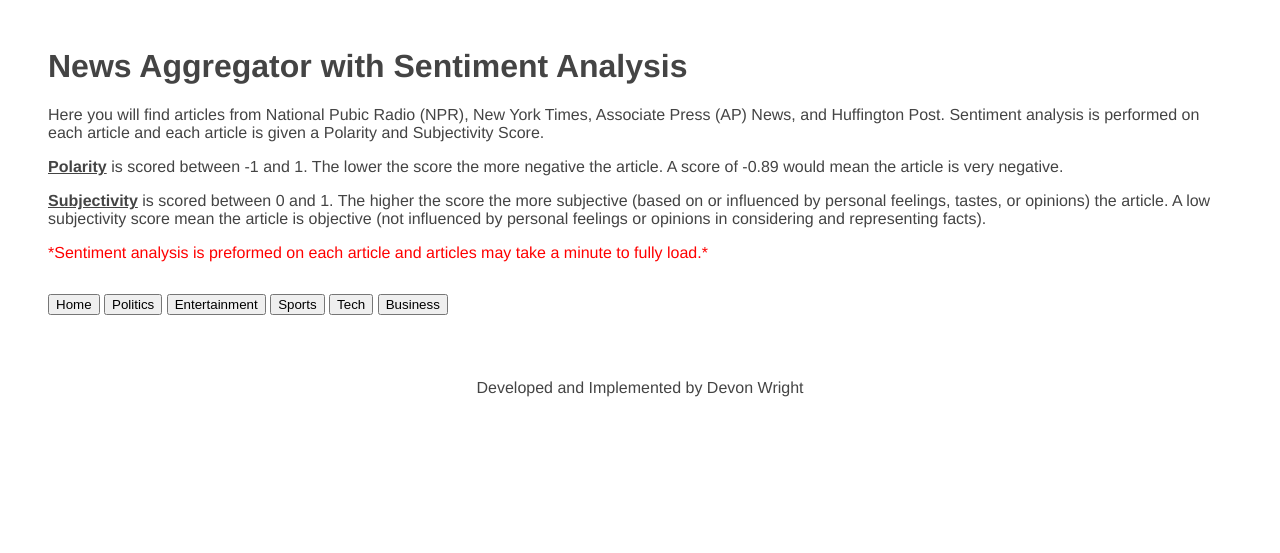
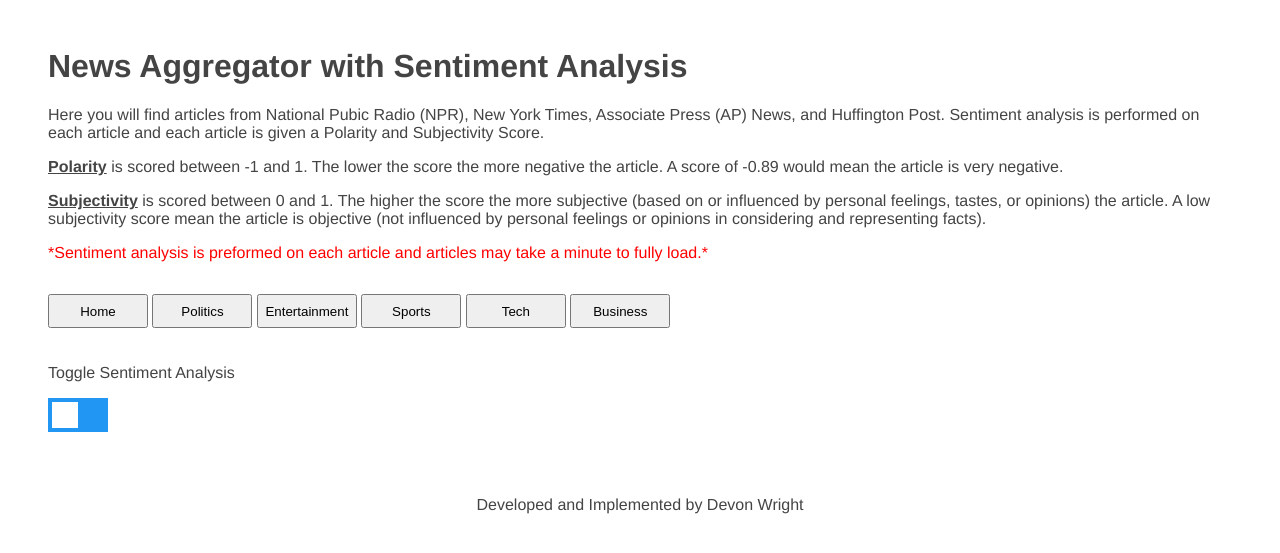
Before and after one commit to DevonWright/news_aggregator, a Flask app: page / in a window 1280 px wide. Shown: the top 553 px of the page. Run offline with Flask 2, Linux system fonts and the light colour scheme.

Commit message:
added toggle switch

```diff
--- a/app.py
+++ b/app.py
@@ -10,10 +10,17 @@
 @app.route('/news', methods=['POST', 'GET'])
 def news():
     key = request.form['key']
+
+    #Toggle is opposite of what appears on screen
+    if request.form.get('sentiment') == "on":
+        sentiment = "off"
+    else:
+        sentiment = "on"
+
     if key == "Home":
         return redirect('/')
-    articles = web_scraping.get_articles(key)
-    return render_template('news.html', articles=articles)
+    articles = web_scraping.get_articles(key, sentiment)
+    return render_template('news.html', articles=articles, sentiment=sentiment)
 
 if __name__ == "__main__":
     app.run(debug=True)
--- a/static/css/main.css
+++ b/static/css/main.css
@@ -6,6 +6,10 @@
 
 p.disclaimer {
   color: red;
+}
+
+p.sent {
+  padding-top: 1.2em;
 }
 
 nav {
@@ -18,3 +22,65 @@
   margin-top: 4em;
   margin-bottom: 2em;
 }
+
+.button{
+  position: relative;
+  display: inline-block;
+  width: 100px;
+  height: 34px;
+}
+
+/* Switch toggle source code https://www.w3schools.com/howto/howto_css_switch.asp */
+/* The switch - the box around the slider */
+.switch {
+  position: relative;
+  display: inline-block;
+  width: 60px;
+  height: 34px;
+}
+
+/* Hide default HTML checkbox */
+.switch input {
+  opacity: 0;
+  width: 0;
+  height: 0;
+}
+
+/* The slider */
+.slider {
+  position: absolute;
+  cursor: pointer;
+  top: 0;
+  left: 0;
+  right: 0;
+  bottom: 0;
+  background-color: #2196F3;
+  -webkit-transition: .4s;
+  transition: .4s;
+}
+
+.slider:before {
+  position: absolute;
+  content: "";
+  height: 26px;
+  width: 26px;
+  left: 4px;
+  bottom: 4px;
+  background-color: white;
+  -webkit-transition: .4s;
+  transition: .4s;
+}
+
+input:checked + .slider {
+  background-color: #ccc;
+}
+
+input:focus + .slider {
+  box-shadow: 0 0 1px #ccc;
+}
+
+input:checked + .slider:before {
+  -webkit-transform: translateX(26px);
+  -ms-transform: translateX(26px);
+  transform: translateX(26px);
+}
--- a/templates/base.html
+++ b/templates/base.html
@@ -28,12 +28,17 @@
 
     <nav>
         <form action="{{ url_for('news') }}" method="POST">
-            <input type="submit" name="key" value="Home" />
-            <input type="submit" name="key" value="Politics" />
-            <input type="submit" name="key" value="Entertainment" />
-            <input type="submit" name="key" value="Sports" />
-            <input type="submit" name="key" value="Tech" />
-            <input type="submit" name="key" value="Business" />
+            <input class="button" type="submit" name="key" value="Home" />
+            <input class="button" type="submit" name="key" value="Politics" />
+            <input class="button" type="submit" name="key" value="Entertainment" />
+            <input class="button" type="submit" name="key" value="Sports" />
+            <input class="button" type="submit" name="key" value="Tech" />
+            <input class="button" type="submit" name="key" value="Business" />
+            <p class="sent">Toggle Sentiment Analysis</p>
+            <label class="switch">
+                <input type="checkbox" name="sentiment">
+                <span class="slider"></span>
+            </label>
         </form>
     </nav>
 
--- a/templates/news.html
+++ b/templates/news.html
@@ -5,8 +5,10 @@
     {% for article in articles %}
     <li class="article">
         <h3>{{article.title}}</h3>
-        <p>Subjectivity Score = {{article.sentiment[1]}}</p>
-        <p>Polarity Score = {{article.sentiment[0]}}</p>
+        {% if sentiment == "on" %}
+            <p>Subjectivity Score = {{article.sentiment[1]}}</p>
+            <p>Polarity Score = {{article.sentiment[0]}}</p>
+        {% endif %}
         <p>Source: <a href="{{article.link}}" target="_blank">{{article.link}}</a></p>
     </li>
     {% endfor %}
```
Also changed, not shown: web_scraping.py (+84 -68 lines).
